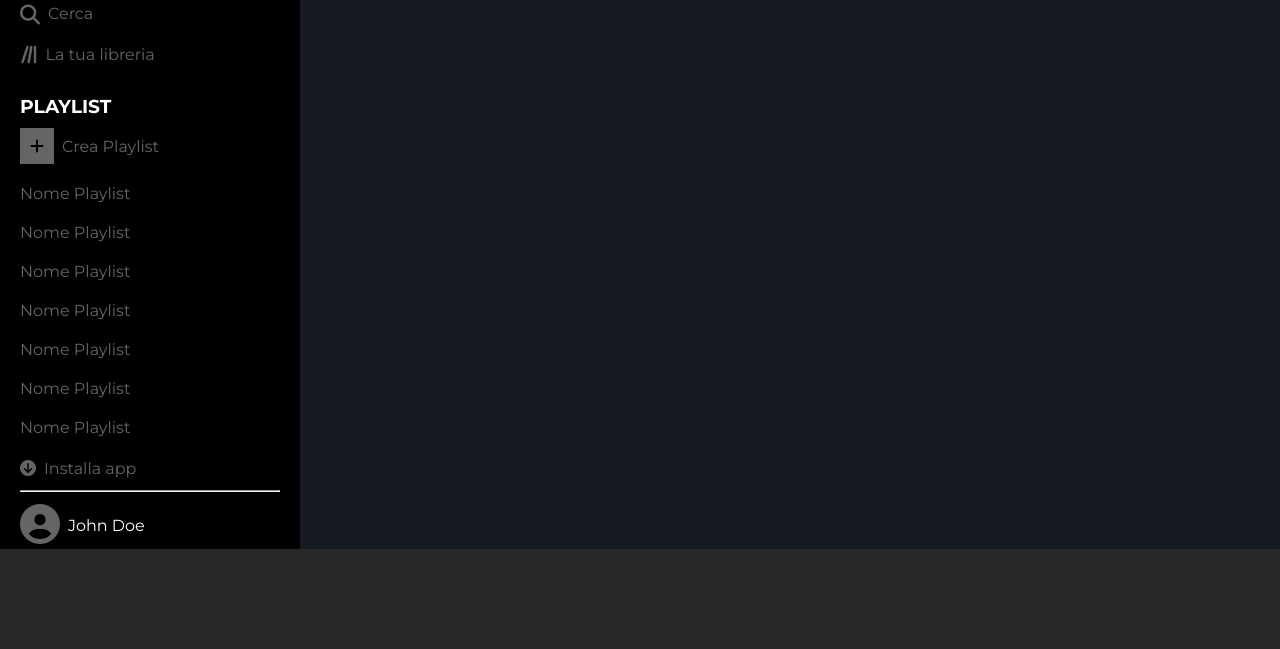
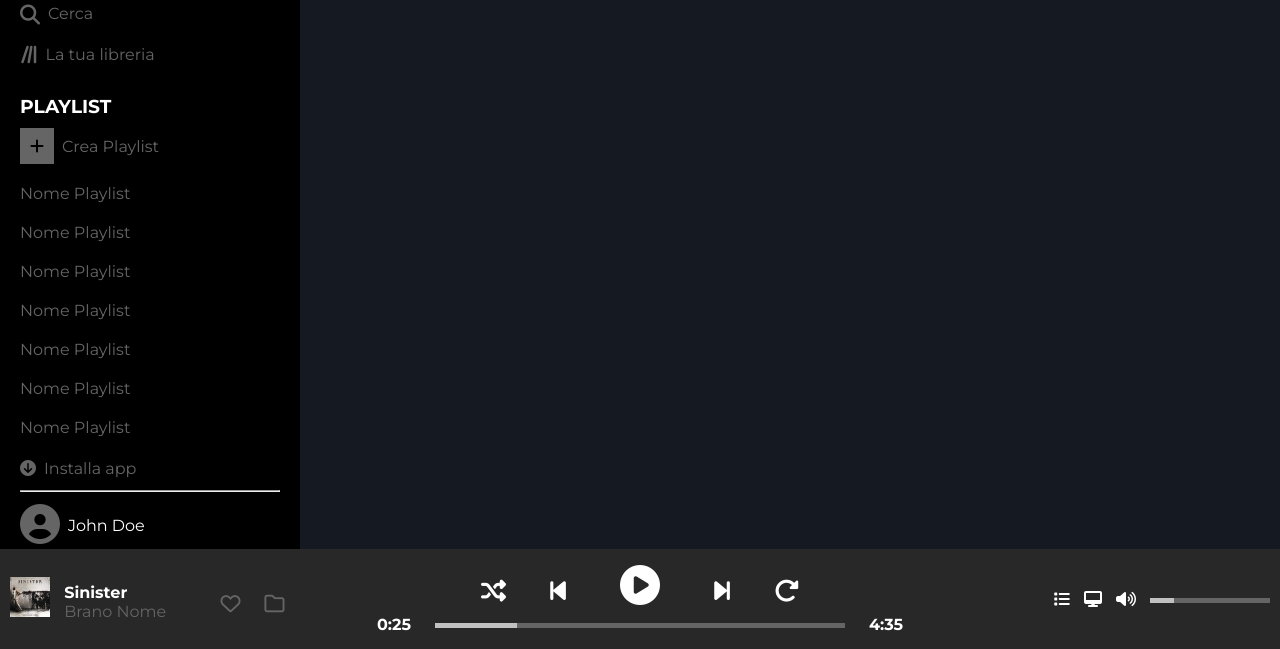
Before and after one commit to Greg1928/html-css-spotifyweb, a plain HTML site: page index.html in a window 1280 px wide. Shown: the part 151-800 px from the top of the page. Drawn offline with Linux system fonts and the light colour scheme.

Commit message:
added footer

```diff
--- a/css/style.css
+++ b/css/style.css
@@ -28,7 +28,10 @@ footer{
     width: 100%;
     height: 100px;
     background-color: #282828;
-    z-index: 7;
+    display: flex;
+    padding: 0 10px;
+    align-items: center;
+    color: white;
 }
 aside{
     background-color: black;
@@ -132,3 +135,68 @@ nav{
     margin: auto;
     margin-top: 5px;
 }
+.footer-center{
+    width: 50%;
+    text-align: center;
+}
+.footer-center i{
+    margin: 0 20px;
+    font-size: 25px;
+}
+#far{
+    margin: 0 30px 0 30px;
+    font-size: 40px;
+}
+.footer-left, .footer-right{
+    width: 25%;
+}
+.footer-right{
+    text-align: right;
+}
+.footer-icon{
+    display: inline-block;
+}
+.footer-icon img{
+    height: 40px;
+}
+.footer-txt{
+    display: inline-block;
+    margin-left: 10px;
+}
+.fa-heart{
+    margin-left: 50px;
+    margin-right: 20px;
+    font-size: 20px;
+    vertical-align: super;
+}
+.fa-folder{
+    font-size: 20px;
+    vertical-align: super;
+}
+.minutes{
+    margin-top: 10px;
+}
+
+.bar{
+    width: 65%;
+    height: 5px;
+    display: inline-block;
+    background-color: #656565;
+    vertical-align: middle;
+    margin: 0 20px;
+}
+.bar-inside{
+    background-color: #c1c1c1;
+    height: 5px;
+    width: 20%;
+}
+.footer-right a{
+    margin-right: 10px;
+}
+.bar-volume{
+    background-color: #656565;
+    height: 5px;
+    display: inline-block;
+    vertical-align: middle;
+    width: 38%;
+}
--- a/index.html
+++ b/index.html
@@ -66,6 +66,40 @@
             </div>
         </div>
         <!-- footnnote -->
-       <footer></footer>
+       <footer>
+           <div class="footer-left">
+               <div class="footer-icon">
+                   <img src="img/sinister.jpeg" alt="">
+               </div>
+               <div class="footer-txt">
+                  <a href="#"><b>Sinister</b></a>
+                  <div>
+                  <a class="gray" href="#">Brano Nome</a>
+                  </div>
+               </div>
+               <a href="#"><i class="fa-regular fa-heart gray"></i></a>
+               <a href="#"><i class="fa-regular fa-folder gray"></i></a>
+           </div>
+           <div class="footer-center">
+               <div>
+                <a href="#"><i class="fa-solid fa-shuffle"></i></a>
+                <a href="#"><i class="fa-solid fa-backward-step"></i>
+                <a href="#"><i id="far" class="fa-solid fa-circle-play"></i></a>
+                <a href="#"><i class="fa-solid fa-forward-step"></i></a>
+                <a href="#"><i class="fa-solid fa-rotate-right"></i></a>
+               </div>
+               <div class="minutes">
+                   <b>0:25</b>
+                   <div class="bar"><div class="bar-inside"></div></div>
+                   <b>4:35</b>
+               </div>
+           </div>
+           <div class="footer-right">
+               <a href="#"><i class="fa-solid fa-list"></i></a>
+               <a href="#"><i class="fa-solid fa-desktop"></i></a>
+               <a href="#"><i class="fa-solid fa-volume-high"></i></a>
+               <div class="bar-volume"><div class="bar-inside"></div></div>
+           </div>
+       </footer>
     </body>
 </html>
```
